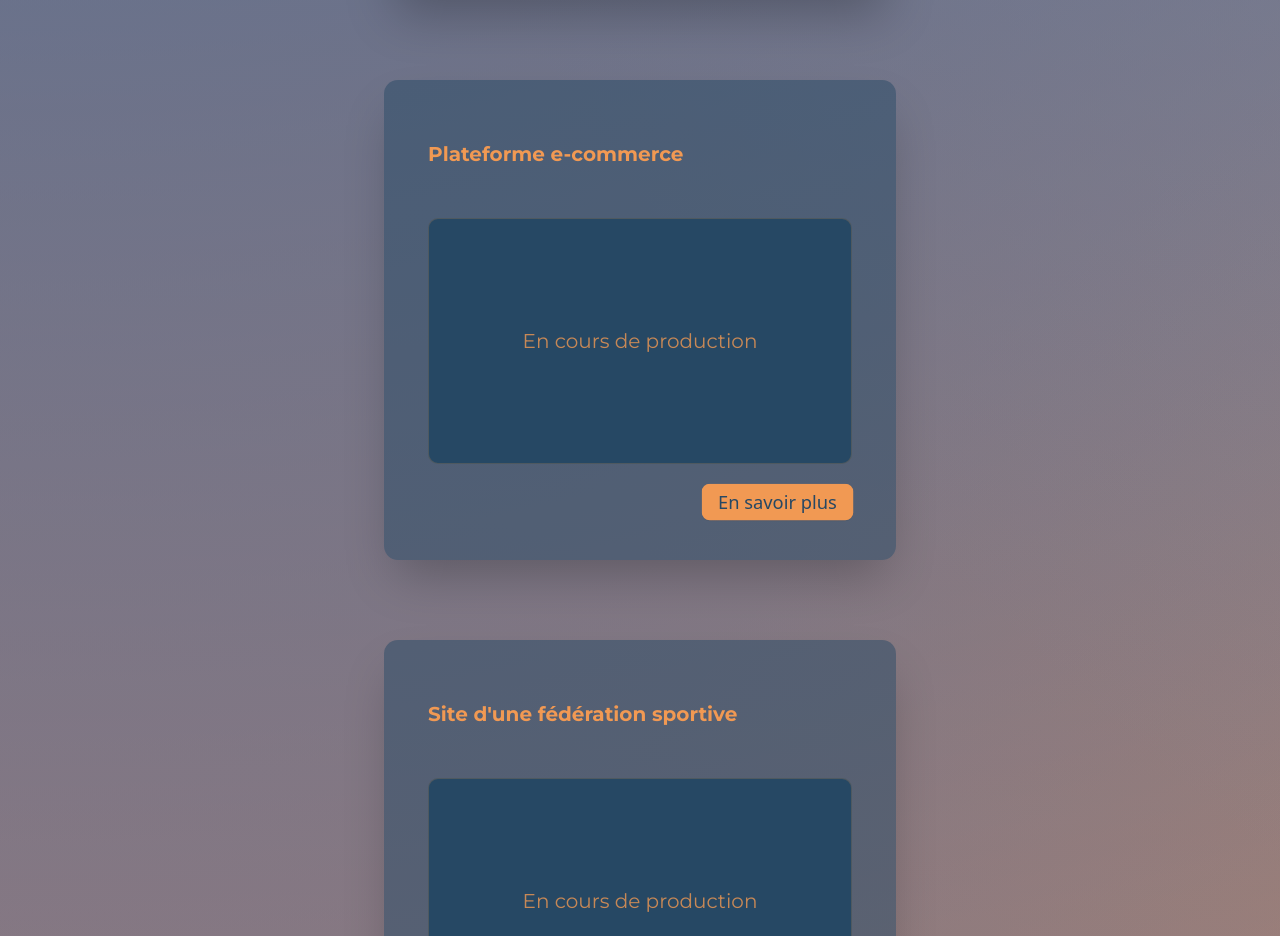
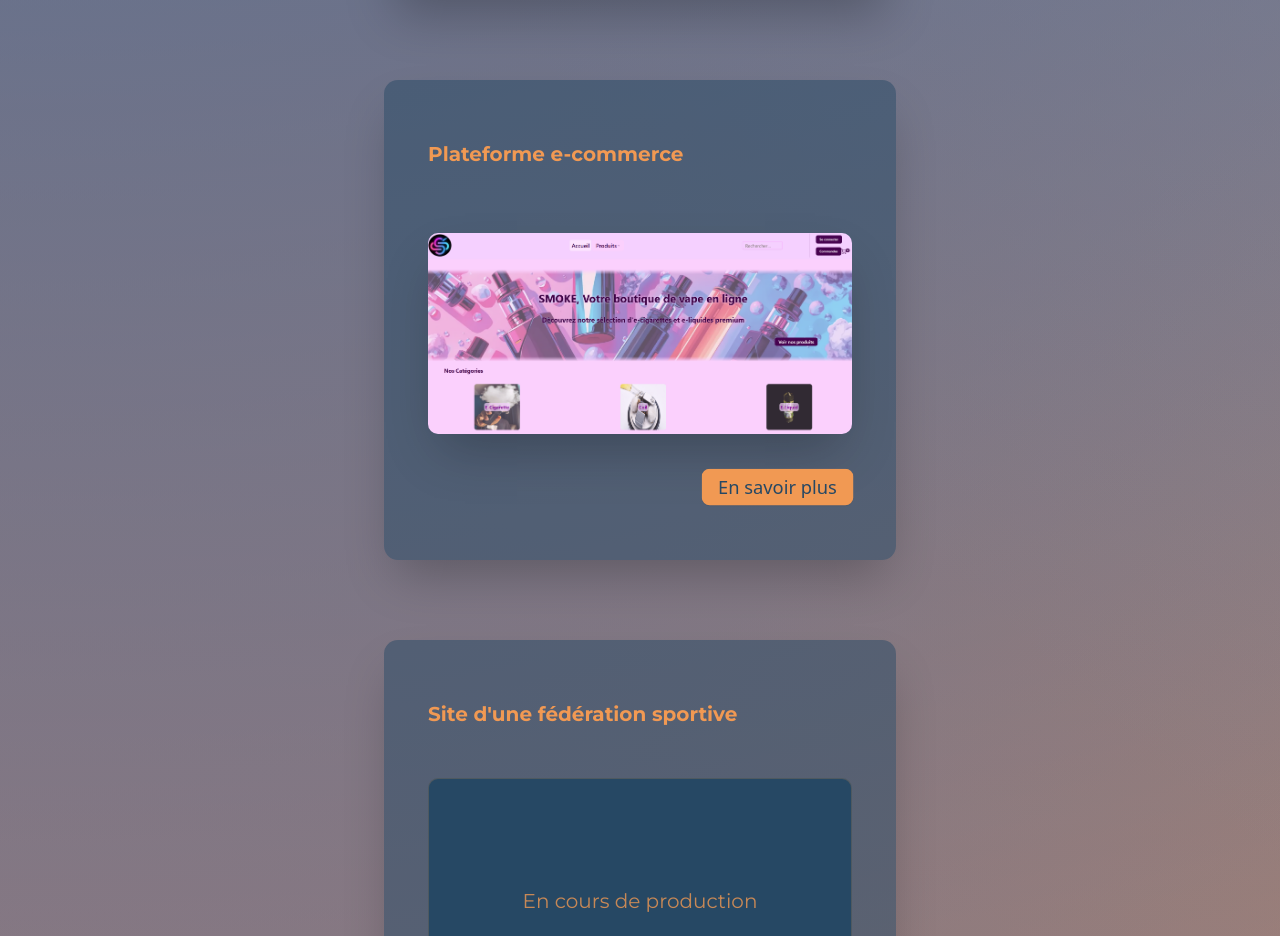
Before and after one commit to JulienLed/site-poteau-web, a Next.js app: page /portfolio in a window 1280 px wide. Shown: the part 1740-2676 px from the top of the page. Built offline with nearby package versions, Linux system fonts and the light colour scheme; what tailwindcss-animated would draw is missing.

Commit message:
Add e-commerce project

```diff
--- a/src/component/projets/Projets.tsx
+++ b/src/component/projets/Projets.tsx
@@ -33,9 +33,9 @@ const projets: Projet[] = [
   {
     title: "Plateforme e-commerce",
     description:
-      "Développement d'une plateforme e-commerce complète avec catalogue produits et recherche, panier persistant, paiement sécurisé via Stripe, confirmations par e-mail automatisées et tableau de bord administrateur pour la gestion des stocks et des commandes.",
-    img: null,
-    site: null,
+      "Développement d'une plateforme e-commerce complète : catalogue produits avec recherche et filtrage en temps réel, panier persistant, paiement sécurisé via Stripe (webhooks et confirmations e-mail automatisées), autocomplétion d'adresse via Google Places et tableau de bord administrateur pour la gestion des stocks, des commandes et des statistiques.\n\nStack : Next.js 14 · TypeScript · Prisma 6 · PostgreSQL · Auth.js (Google OAuth) · Stripe · Resend · shadcn/ui · Vercel",
+    img: { src: "/e-commerce.png", width: 1858, height: 878 },
+    site: "https://e-commerce-rho-blue-93.vercel.app",
   },
   {
     title: "Site d'une fédération sportive",
```
Also changed, not shown: .claude/settings.local.json, public/e-commerce.png (added).
